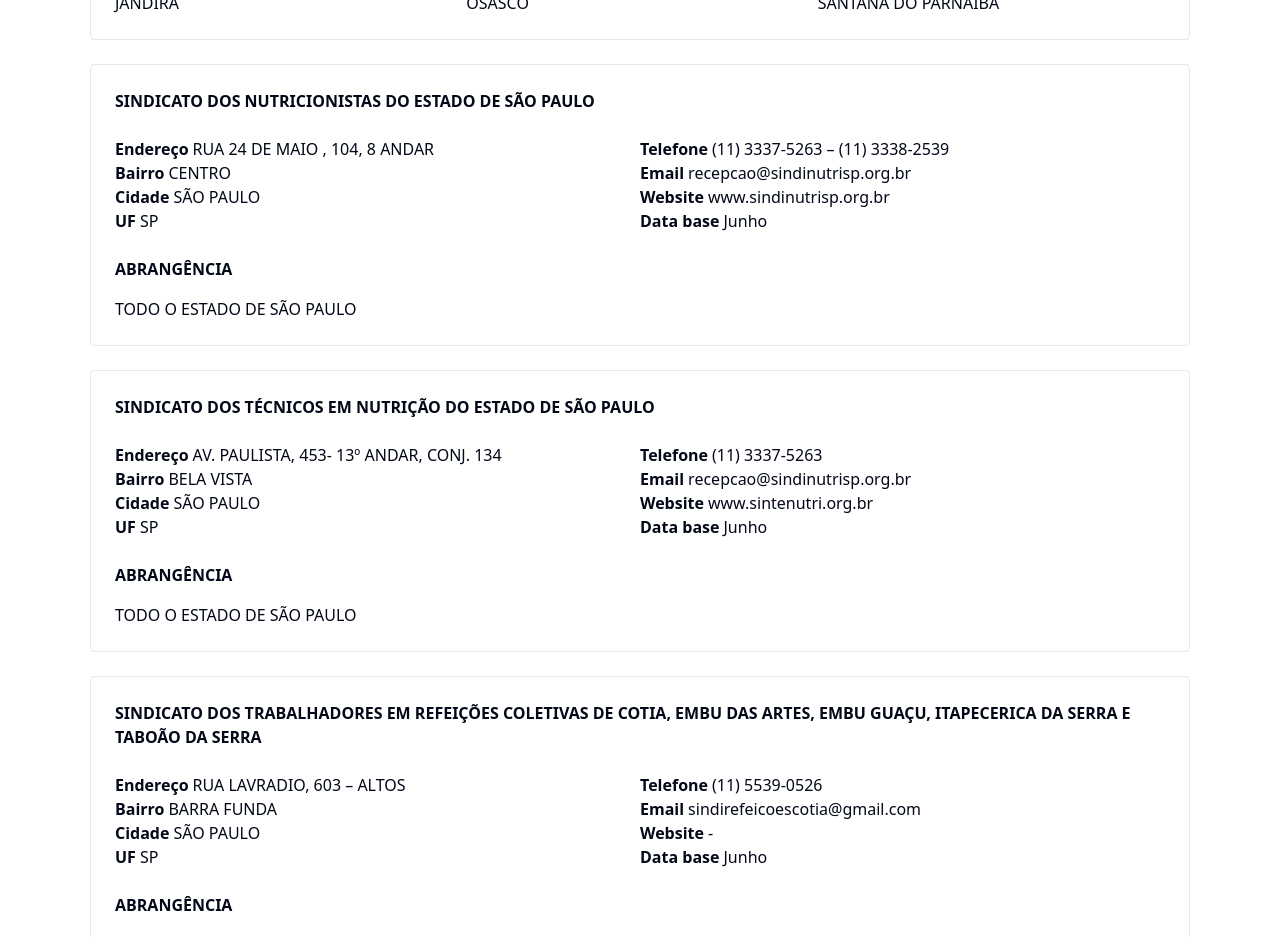
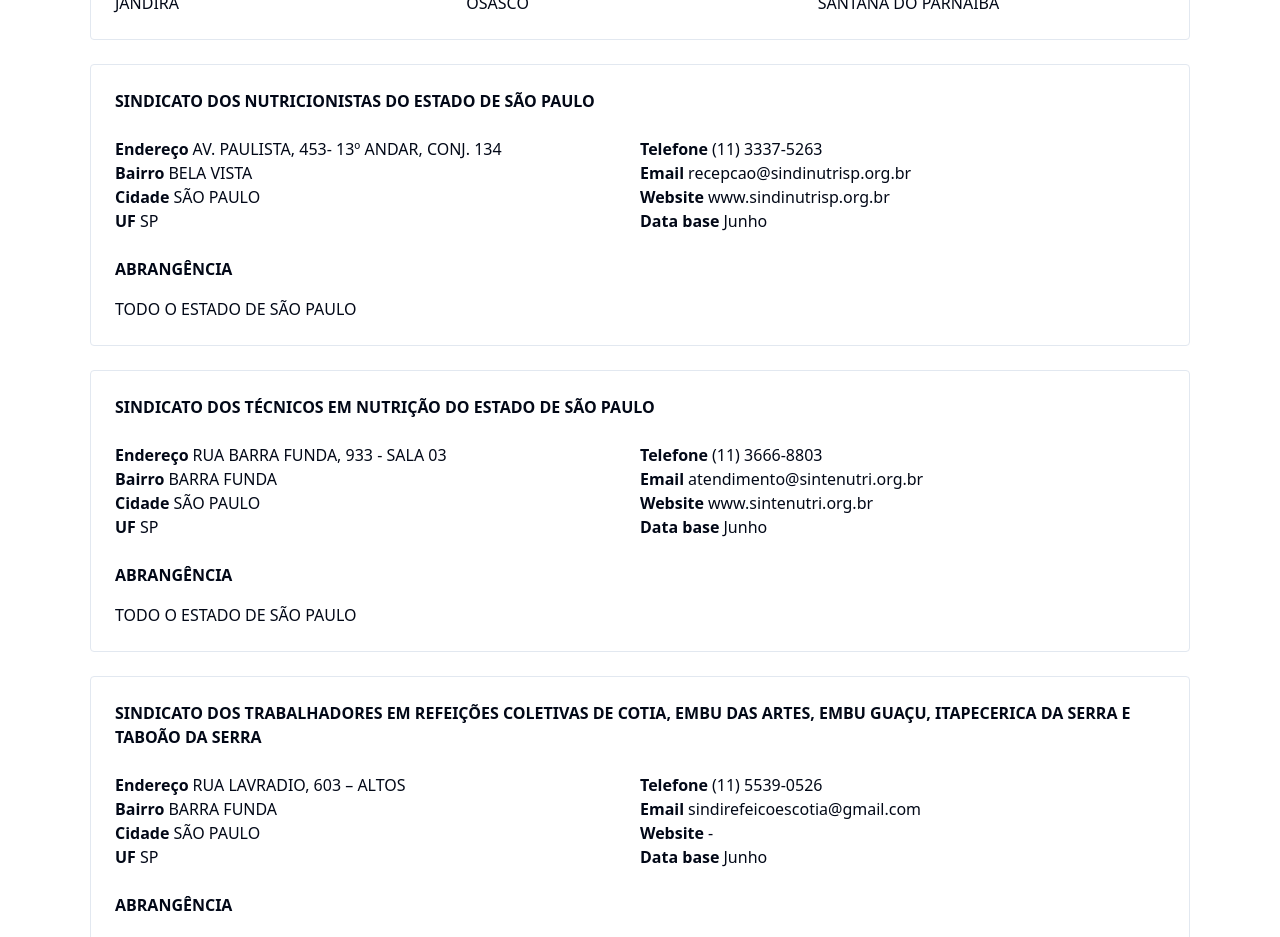
Before and after one commit to devsindercsp/sindicatos, a React (Vite) app: page / in a window 1280 px wide. Shown: the part 1640-2577 px from the top of the page. Built offline with nearby package versions, Linux system fonts and the light colour scheme.

Commit message:
Update sindicatos.ts

```diff
--- a/src/data/sindicatos.ts
+++ b/src/data/sindicatos.ts
@@ -117,11 +117,11 @@ export const sindicatos: Sindicato[] = [
   },
   {
     name: 'SINDICATO DOS NUTRICIONISTAS DO ESTADO DE SÃO PAULO',
-    address: 'RUA 24 DE MAIO , 104, 8 ANDAR',
-    town: 'CENTRO',
+    address: 'AV. PAULISTA, 453- 13º ANDAR, CONJ. 134',
+    town: 'BELA VISTA',
     city: 'SÃO PAULO',
     state: 'SP',
-    phone: '(11) 3337-5263 – (11) 3338-2539',
+    phone: '(11) 3337-5263',
     email: 'recepcao@sindinutrisp.org.br',
     website: 'www.sindinutrisp.org.br',
     basedata: 'Junho',
@@ -129,12 +129,12 @@ export const sindicatos: Sindicato[] = [
   },
   {
     name: 'SINDICATO DOS TÉCNICOS EM NUTRIÇÃO DO ESTADO DE SÃO PAULO',
-    address: 'AV. PAULISTA, 453- 13º ANDAR, CONJ. 134',
-    town: 'BELA VISTA',
+    address: 'RUA BARRA FUNDA, 933 - SALA 03',
+    town: 'BARRA FUNDA',
     city: 'SÃO PAULO',
     state: 'SP',
-    phone: '(11) 3337-5263',
-    email: 'recepcao@sindinutrisp.org.br',
+    phone: '(11) 3666-8803',
+    email: 'atendimento@sintenutri.org.br',
     website: 'www.sintenutri.org.br',
     basedata: 'Junho',
     coverage: ['TODO O ESTADO DE SÃO PAULO'],
```
